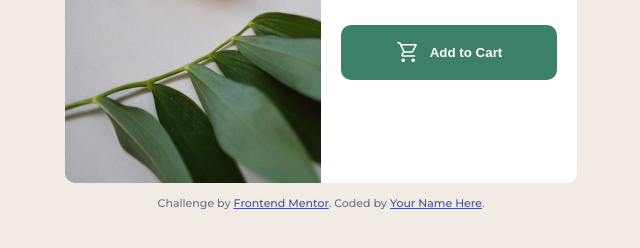
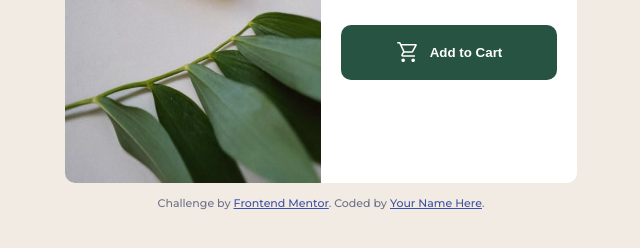
Before and after one commit to nescalan/frontendmentor, a plain HTML site: page product-card-component/product-card-component.html in a window 1280 px wide. In both pictures the pointer is over the button "Add to Cart". Shown: the part 352-600 px from the top of the page, without its empty margins (319-959 px from the left). Drawn offline with Linux system fonts and the light colour scheme.

Commit message:
fix[Button]: Background hover color

```diff
--- a/product-card-component/css/product-card-component.css
+++ b/product-card-component/css/product-card-component.css
@@ -2,6 +2,7 @@
   /* ### Primary */
 
   --DarkCyan: hsl(158, 36%, 37%);
+  --VeryDarkCyan: hsl(158, 36%, 24%);
   --Cream: hsl(30, 38%, 92%);
 
   /* ### Neutral */
@@ -127,6 +128,10 @@ button {
   border-radius: 10px;
   background-color: var(--DarkCyan);
 }
+button:hover {
+  cursor: pointer;
+  background-color: var(--VeryDarkCyan);
+}
 button .svg {
   width: 24px;
   height: 24px;
```
